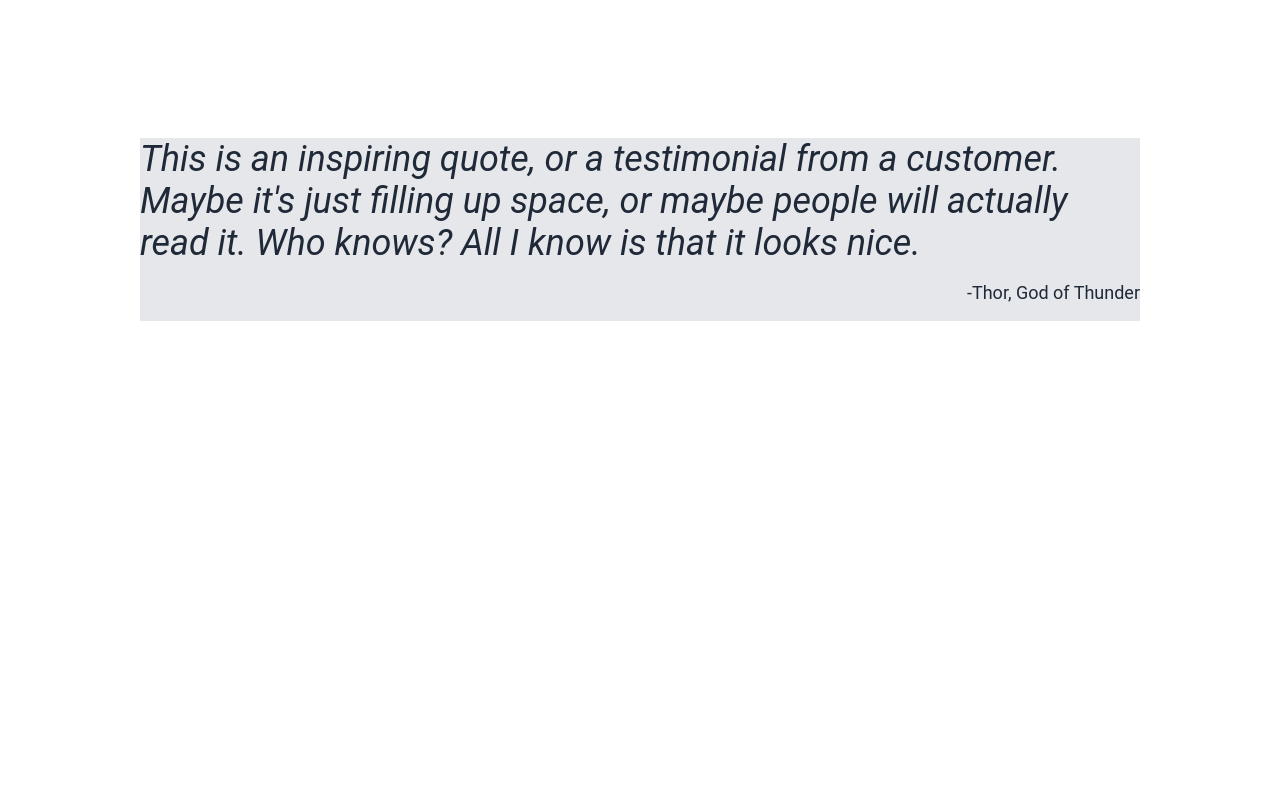
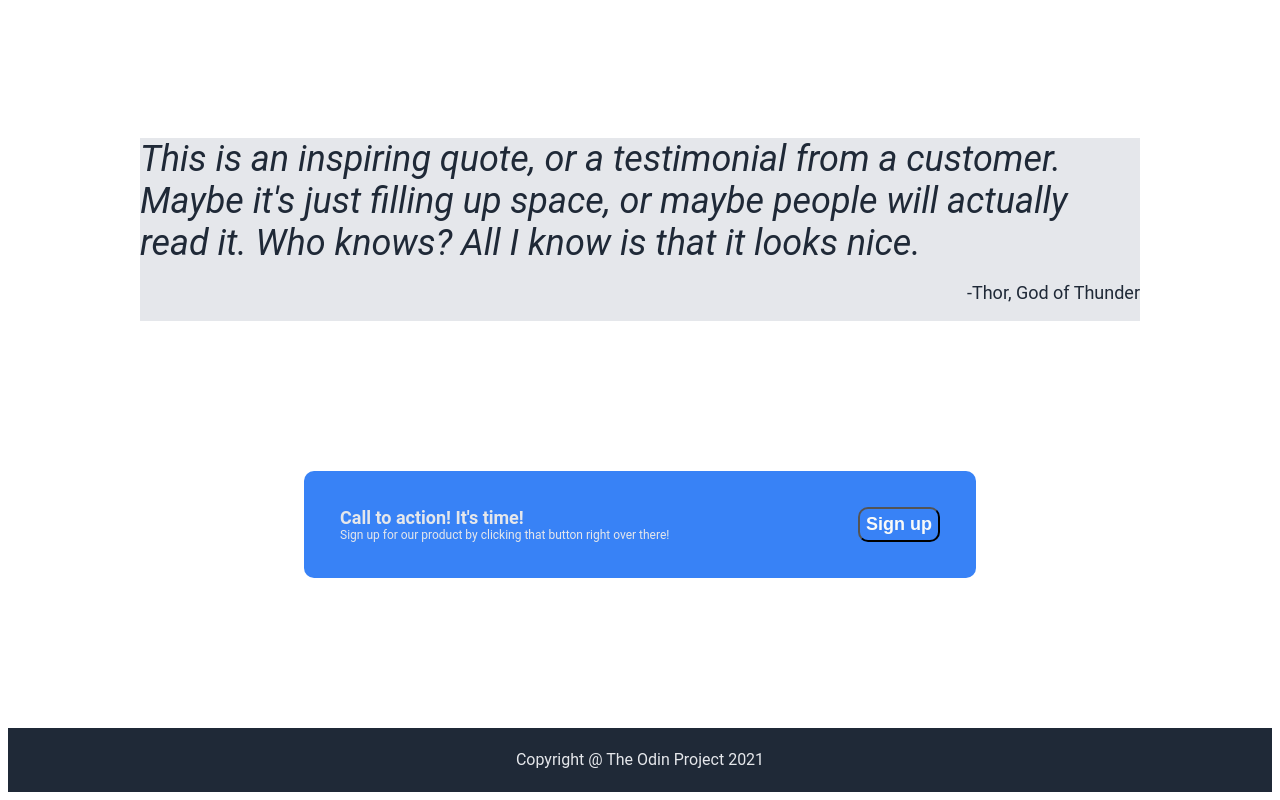
Before and after one commit to johnlcos/odin-landingpage, a plain HTML site: page index.html in a window 1280 px wide. Shown: the part 746-1546 px from the top of the page. Before the commit the page ends 1217 px from the top, so only its background shows below. Drawn offline with Linux system fonts and the light colour scheme.

Commit message:
add final box and footer

```diff
--- a/index.html
+++ b/index.html
@@ -55,6 +55,15 @@
         <p class="the-quoted">-Thor, God of Thunder</p>
     </div>
 
+    <div class="fourth-box">
+        <div class="fourth-box-text">
+            <h6 class="call-title">Call to action! It's time!</h6>
+            <p class="call-text">Sign up for our product by clicking that button right over there!</p>
+        </div>
+        <button class="button-2">Sign up</button>
+    </div>
+
+    <div class="footer">Copyright @ The Odin Project 2021</div>
 
 </body>
 </html>
--- a/styles.css
+++ b/styles.css
@@ -47,6 +47,7 @@ button {
     color: #F9FAF8;
     background-color: #3882F6;
     max-width: 128px;
+    max-height: 36px;
     border-radius: 10px;
 }
 .hero-img{
@@ -93,3 +94,39 @@ button {
     color: #1F2937;
     margin-left: auto;
 }
+.fourth-box {
+    display:flex;
+    background-color: #3882F6;
+    padding: 36px;
+    max-width: 600px;
+    margin: 150px auto;
+    border-radius: 10px;
+}
+.fourth-box-text{
+    display: flex;
+    flex-direction: column;
+    justify-content: center;
+}
+.call-title{
+    color: #E5E7EB;
+    font-size: 18px;
+    font-weight: 700;
+    margin: 0;
+}
+.call-text{
+    color: #E5E7EB;
+    font-size: 12px;
+    margin: 0;
+}
+.button-2{
+    margin-left: auto;
+}
+
+.footer{
+    background-color: #1F2937;
+    color: #E5E7EB;
+    text-align: center;
+    justify-content: center;
+    min-height: 64px;
+    line-height: 64px;
+}
```
